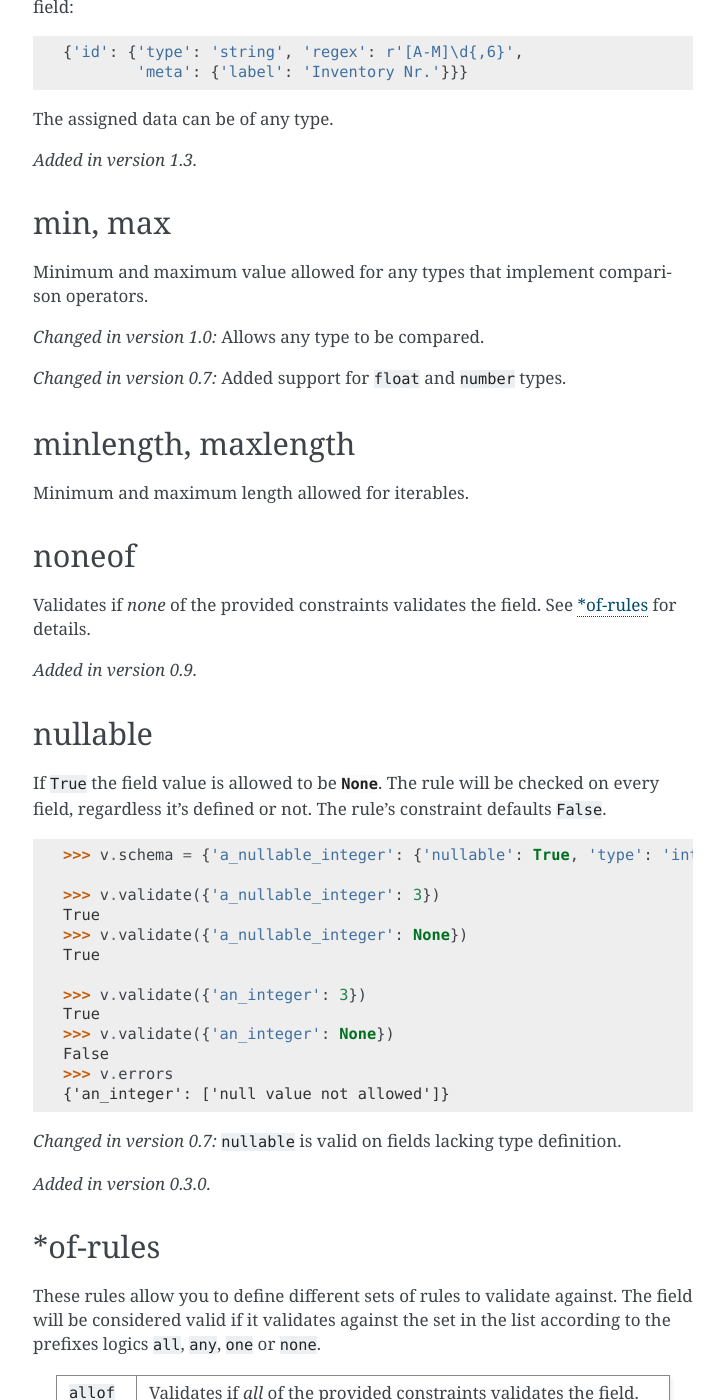
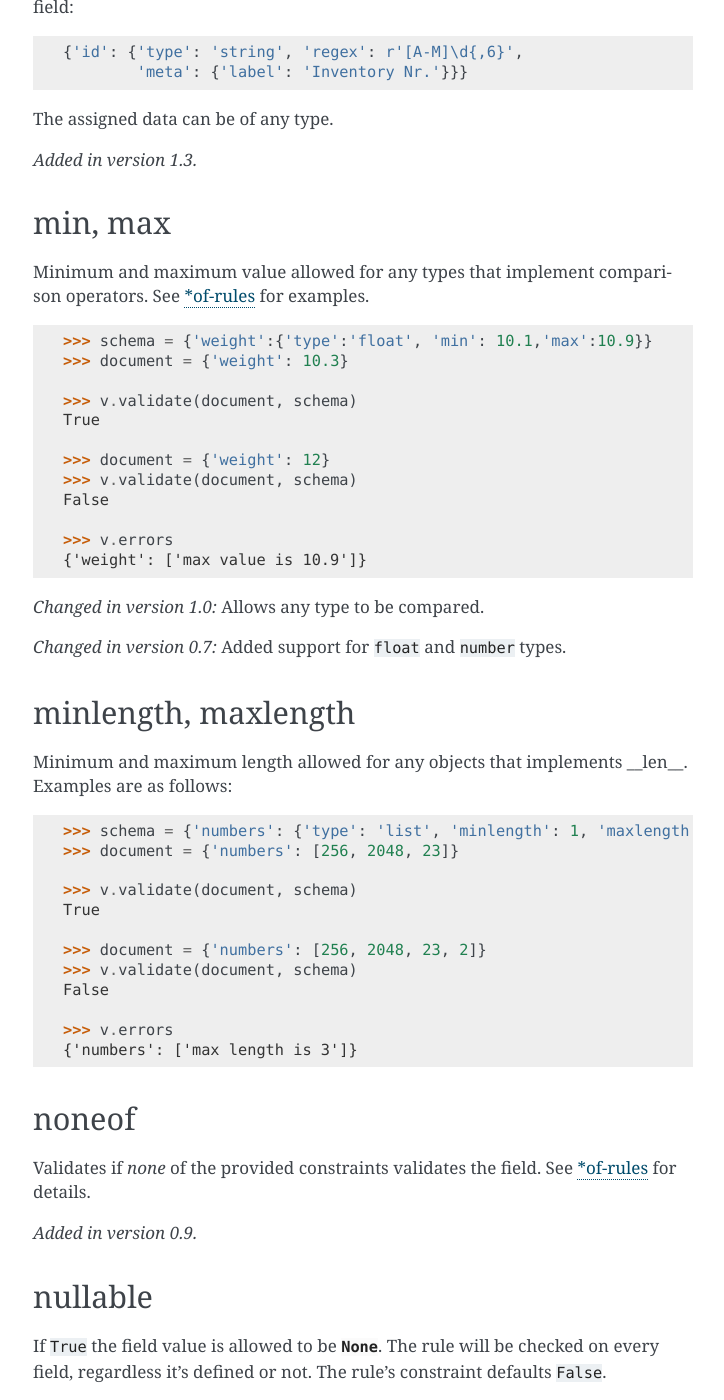
Before and after one commit to pyeve/cerberus, a Sphinx documentation site: the page built from docs/validation-rules.rst, in a window 1280 px wide and 1400 px high, scrolled down 8421 px. Shown: the whole window, without its empty margins (387-1111 px from the left). Built offline with Sphinx 7.4.7, drawn with Linux system fonts in a browser that asks for light colours; comment, search, counter and statistics services are not loaded.

Commit message:
Docs: Adds maxlength & minlength examples
Signed-off-by: Vipul Gupta (@vipulgupta2048) <vipulgupta2048@gmail.com>

```diff
--- a/docs/validation-rules.rst
+++ b/docs/validation-rules.rst
@@ -444,7 +444,23 @@ The assigned data can be of any type.
 min, max
 --------
 
-Minimum and maximum value allowed for any types that implement comparison operators.
+Minimum and maximum value allowed for any types that implement comparison operators. See
+`\*of-rules`_ for examples.
+
+.. doctest::
+
+    >>> schema = {'weight':{'type':'float', 'min': 10.1,'max':10.9}}
+    >>> document = {'weight': 10.3}
+
+    >>> v.validate(document, schema)
+    True
+
+    >>> document = {'weight': 12}
+    >>> v.validate(document, schema)
+    False
+
+    >>> v.errors
+    {'weight': ['max value is 10.9']}
 
 .. versionchanged:: 1.0
   Allows any type to be compared.
@@ -455,7 +471,23 @@ Minimum and maximum value allowed for any types that implement comparison operat
 minlength, maxlength
 --------------------
 
-Minimum and maximum length allowed for iterables.
+Minimum and maximum length allowed for any objects that implements __len__. Examples are as follows:
+
+.. doctest::
+
+    >>> schema = {'numbers': {'type': 'list', 'minlength': 1, 'maxlength': 3}}
+    >>> document = {'numbers': [256, 2048, 23]}
+
+    >>> v.validate(document, schema)
+    True
+
+    >>> document = {'numbers': [256, 2048, 23, 2]}
+    >>> v.validate(document, schema)
+    False
+
+    >>> v.errors
+    {'numbers': ['max length is 3']}
+
 
 noneof
 ------
```
Also changed, not shown: 1 other file.
